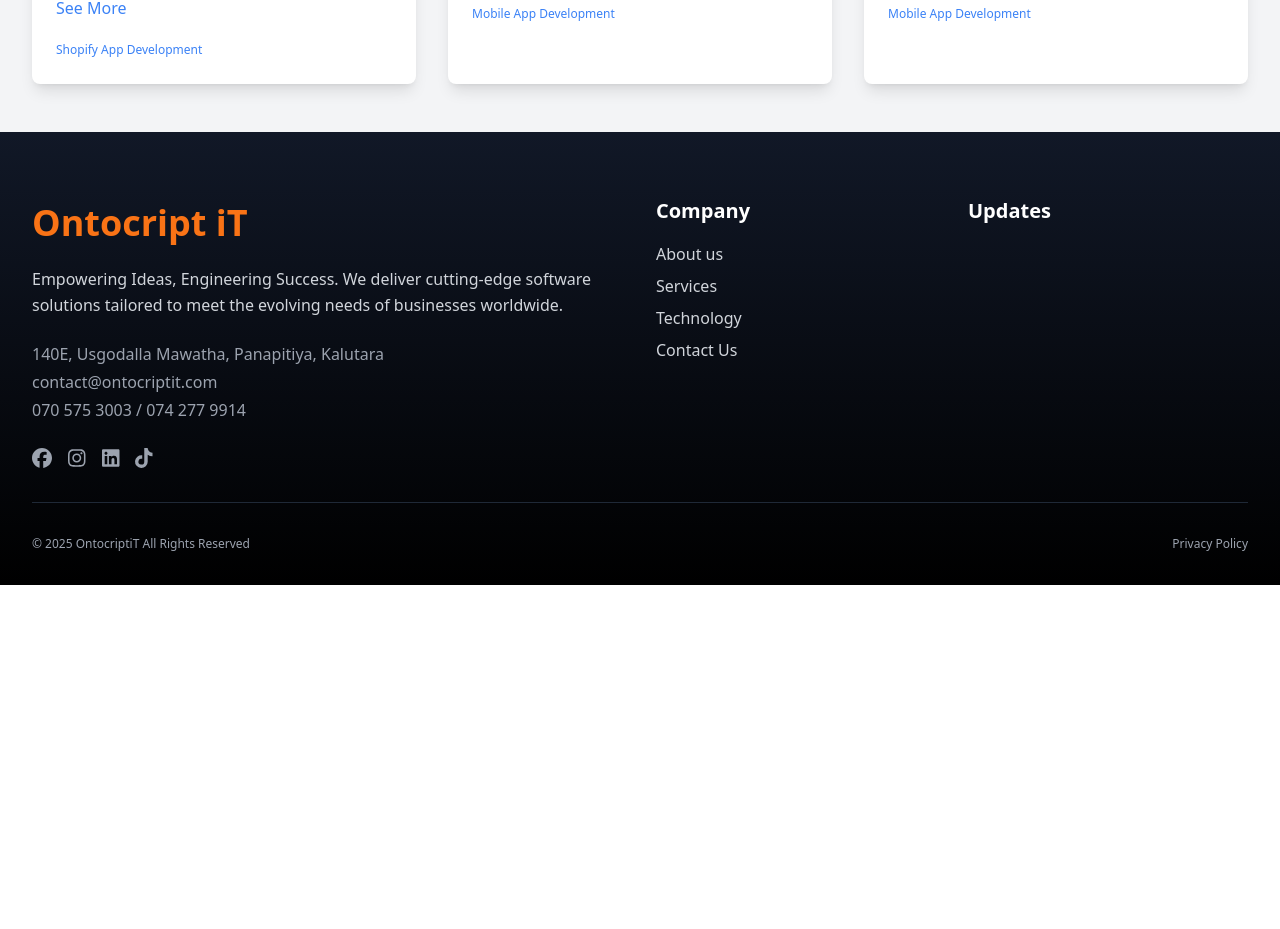
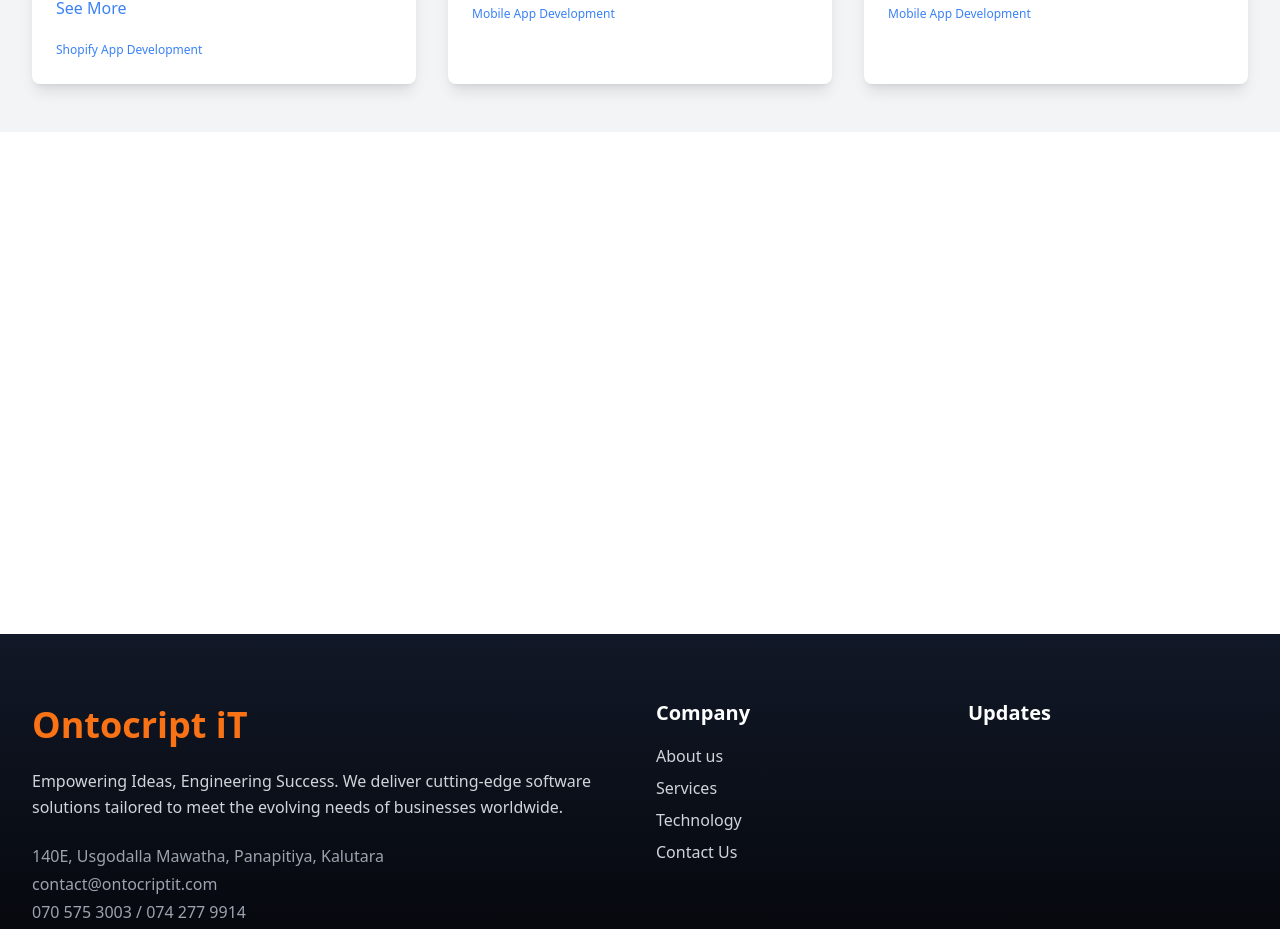
Before and after one commit to Ontocript-iT/ontocriptit, a React (Create React App) app: page /portfolio in a window 1280 px wide. Shown: the part 1652-2581 px from the top of the page. Before the commit the page ends 2237 px from the top, so only its background shows below. Built offline with nearby package versions, Linux system fonts and the light colour scheme.

Commit message:
Update Portfolio.js

```diff
--- a/src/components/pages/portfolio/Portfolio.js
+++ b/src/components/pages/portfolio/Portfolio.js
@@ -8,6 +8,7 @@
 import SocialMedia from "../../../Assets/SocialMedia.jpeg";
 import Footer from "../../shared/footer/Footer";
 import {motion} from "framer-motion";
+import OurPartners from '../home/partners/Partners';
 
 
 
@@ -227,6 +228,7 @@
         </div>
       </div>
 
+      <OurPartners />
       <Footer />
     </div>
   );
```
